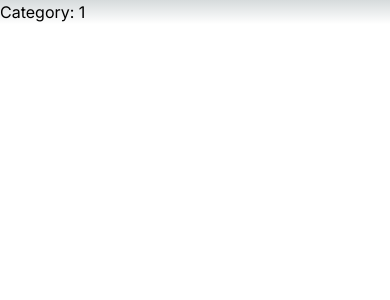
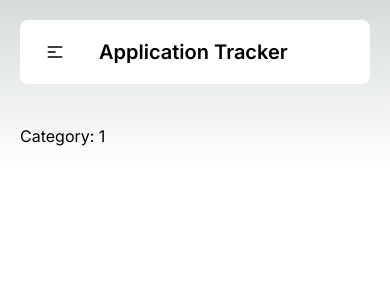
Before and after one commit to tishksenia/application-tracker, a Next.js app: page /category/1 in a window 390 px wide. Shown: the top 300 px of the page. Built offline with nearby package versions, Linux system fonts and the light colour scheme.

Commit message:
add navigation

```diff
--- a/package.json
+++ b/package.json
@@ -23,6 +23,9 @@
     "typescript": "5.1.3"
   },
   "devDependencies": {
+    "@types/classnames": "^2.3.1",
+    "classnames": "^2.3.2",
+    "clsx": "^1.2.1",
     "daisyui": "^3.0.22"
   }
 }
--- a/src/shared/ui/layout.tsx
+++ b/src/shared/ui/layout.tsx
@@ -1,10 +1,17 @@
 import { Inter } from "next/font/google";
+import { Navigation } from "./navigation";
+import { clsx } from "clsx";
 import "app/globals.css";
 
 const inter = Inter({ subsets: ["latin"] });
 
 const RootLayout = ({ children }: { children: React.ReactNode }) => {
-  return <div className={inter.className}>{children}</div>;
+  return (
+    <div className={clsx(inter.className, "md:p-10 p-5")}>
+      <Navigation />
+      {children}
+    </div>
+  );
 };
 
 export { RootLayout };
--- /dev/null
+++ b/src/shared/ui/navigation.tsx
@@ -0,0 +1,58 @@
+import Link from "next/link";
+import React from "react";
+
+export const Navigation = () => {
+  return (
+    <div className="navbar rounded-lg bg-base-100 mb-10">
+      <div className="navbar-start">
+        <div className="dropdown">
+          <label tabIndex={0} className="btn btn-ghost lg:hidden">
+            {burgerIcon}
+          </label>
+          <ul
+            tabIndex={0}
+            className="menu menu-sm dropdown-content mt-3 p-2 shadow bg-base-100 rounded-box w-52"
+          >
+            <Menu />
+          </ul>
+        </div>
+        <Link href="/" className="btn btn-ghost normal-case text-xl">
+          Application Tracker
+        </Link>
+      </div>
+      <div className="navbar-end hidden lg:flex">
+        <ul className="menu menu-horizontal px-1">
+          <Menu />
+        </ul>
+      </div>
+    </div>
+  );
+};
+
+const burgerIcon = (
+  <svg
+    xmlns="http://www.w3.org/2000/svg"
+    className="h-5 w-5"
+    fill="none"
+    viewBox="0 0 24 24"
+    stroke="currentColor"
+  >
+    <path
+      strokeLinecap="round"
+      strokeLinejoin="round"
+      strokeWidth="2"
+      d="M4 6h16M4 12h8m-8 6h16"
+    />
+  </svg>
+);
+
+const Menu = () => (
+  <>
+    <li>
+      <Link href="/">Dashboard</Link>
+    </li>
+    <li>
+      <Link href="/category/1">1</Link>
+    </li>
+  </>
+);
```
Also changed, not shown: 1 other file (tests, documents, lock files or other folders).
